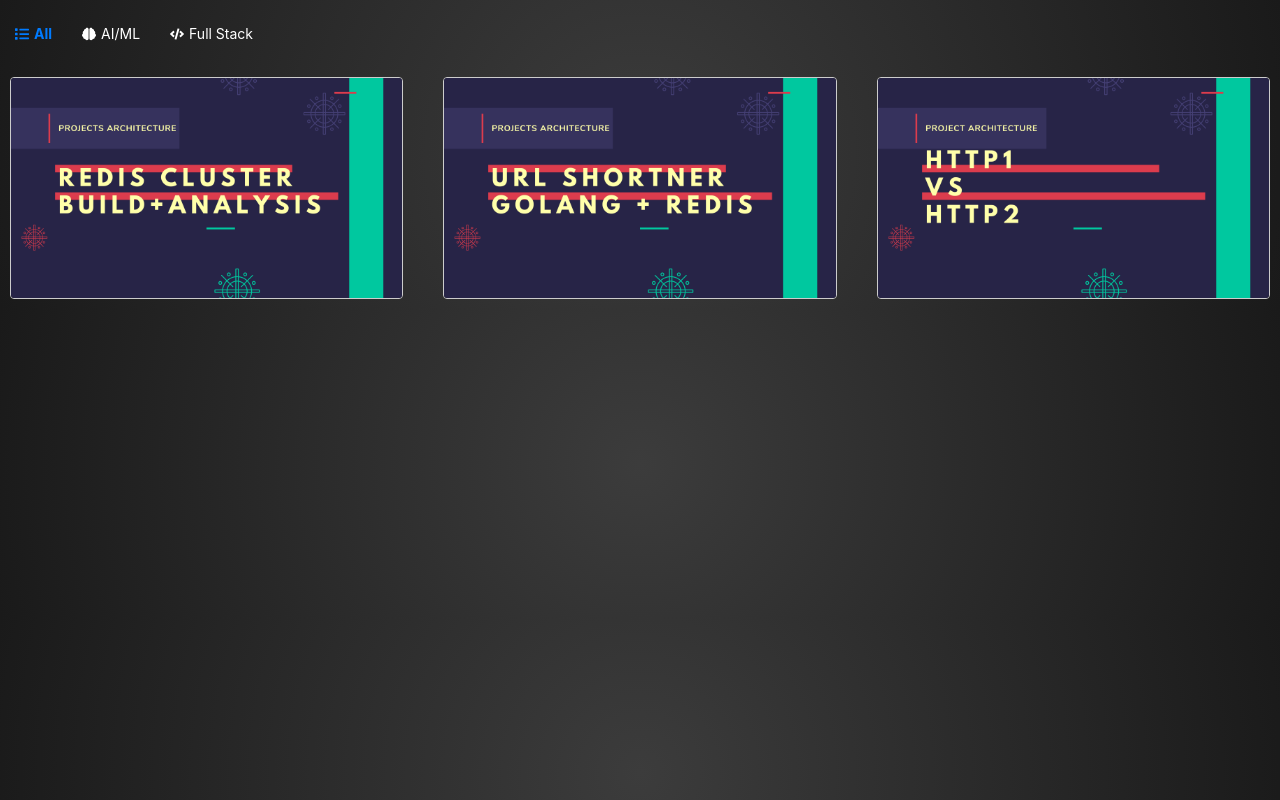
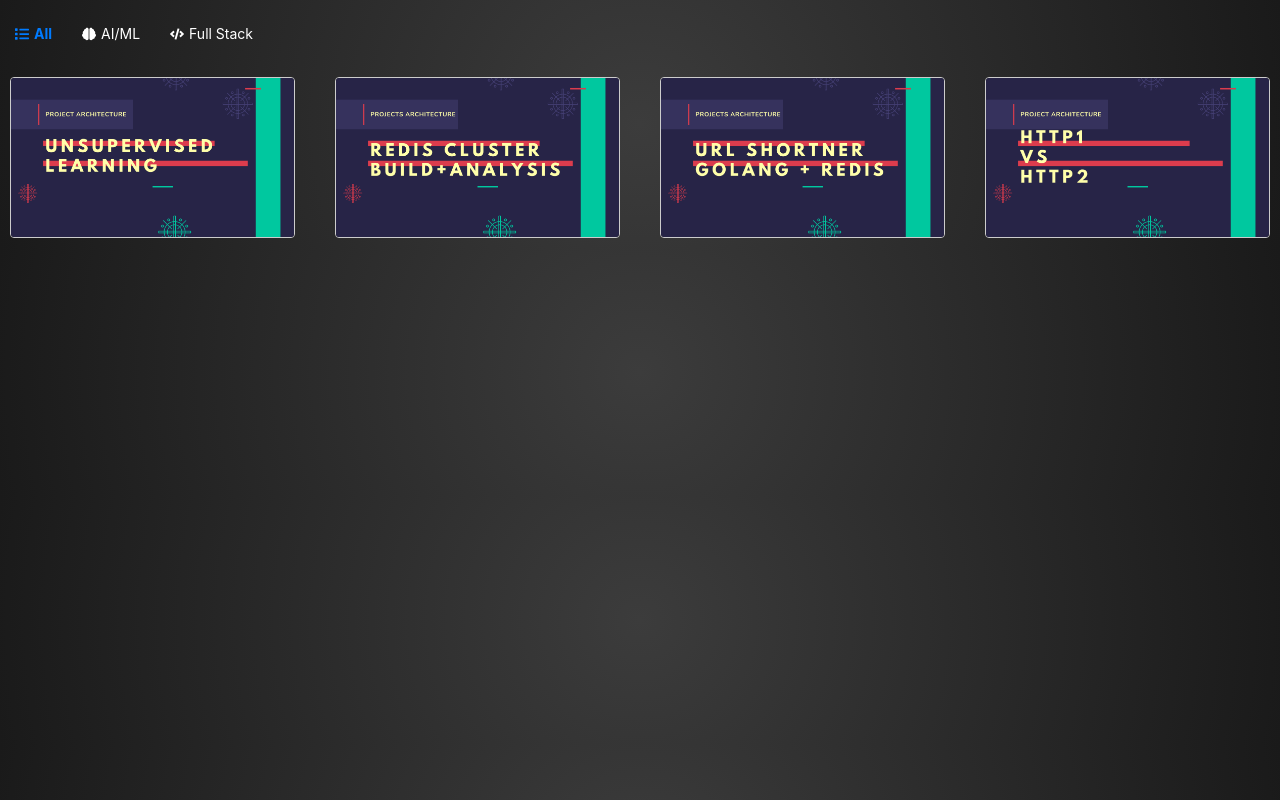
Before and after one commit to manish-bharti/portfolio, a React (Create React App) app: page /portfolio/expertise in a window 1280 px wide. Built offline with nearby package versions, Linux system fonts and the light colour scheme.

Commit message:
added unsupervised learning as project...

```diff
--- a/src/pages/Expertise/ExpertiseMeta.ts
+++ b/src/pages/Expertise/ExpertiseMeta.ts
@@ -1,6 +1,9 @@
 import RedisClustur from "../../assets/images/RedisClustur.png";
 import UrlShortner from "../../assets/images/UrlShortner.png";
 import HttpProtocol from "../../assets/images/HttpProtocol.png";
+import Unsupervised from "../../assets/images/Unsupervised.png"
+
+
 interface MetaData {
   title: string;
   description: string;
@@ -65,14 +68,14 @@
       priority: 2,
       tag: "Full Stack",
     },
-    // {
-    //   title: "AI/ML",
-    //   description:
-    //     "This card contains information about AI/ML expertise.This tab contains information about Full Stack expertise.This tab contains information about Full Stack expertise.This tab contains information about Full Stack expertise.This tab contains information about Full Stack expertise.This tab contains information about Full Stack expertise.This tab contains information about Full Stack expertise.This tab contains information about Full Stack expertise.This tab contains information about Full Stack expertise.This tab contains information about Full Stack expertise.This tab contains information about Full Stack expertise.This tab contains information about Full Stack expertise.This tab contains information about Full Stack expertise.This tab contains information about Full Stack expertise.This tab contains information about Full Stack expertise.",
-    //   thumbnail: "ai-ml-thumbnail.jpg",
-    //   priority: 1,
-    //   tag: "AI/ML",
-    // },
+    {
+      title: "AI/ML",
+      description:
+        "This card contains information about AI/ML expertise.This tab contains information about Full Stack expertise.This tab contains information about Full Stack expertise.This tab contains information about Full Stack expertise.This tab contains information about Full Stack expertise.This tab contains information about Full Stack expertise.This tab contains information about Full Stack expertise.This tab contains information about Full Stack expertise.This tab contains information about Full Stack expertise.This tab contains information about Full Stack expertise.This tab contains information about Full Stack expertise.This tab contains information about Full Stack expertise.This tab contains information about Full Stack expertise.This tab contains information about Full Stack expertise.This tab contains information about Full Stack expertise.",
+      thumbnail: Unsupervised,
+      priority: 1,
+      tag: "AI/ML",
+    },
   ],
 };
 
```
Also changed, not shown: src/assets/images/Unsupervised.png (added).
